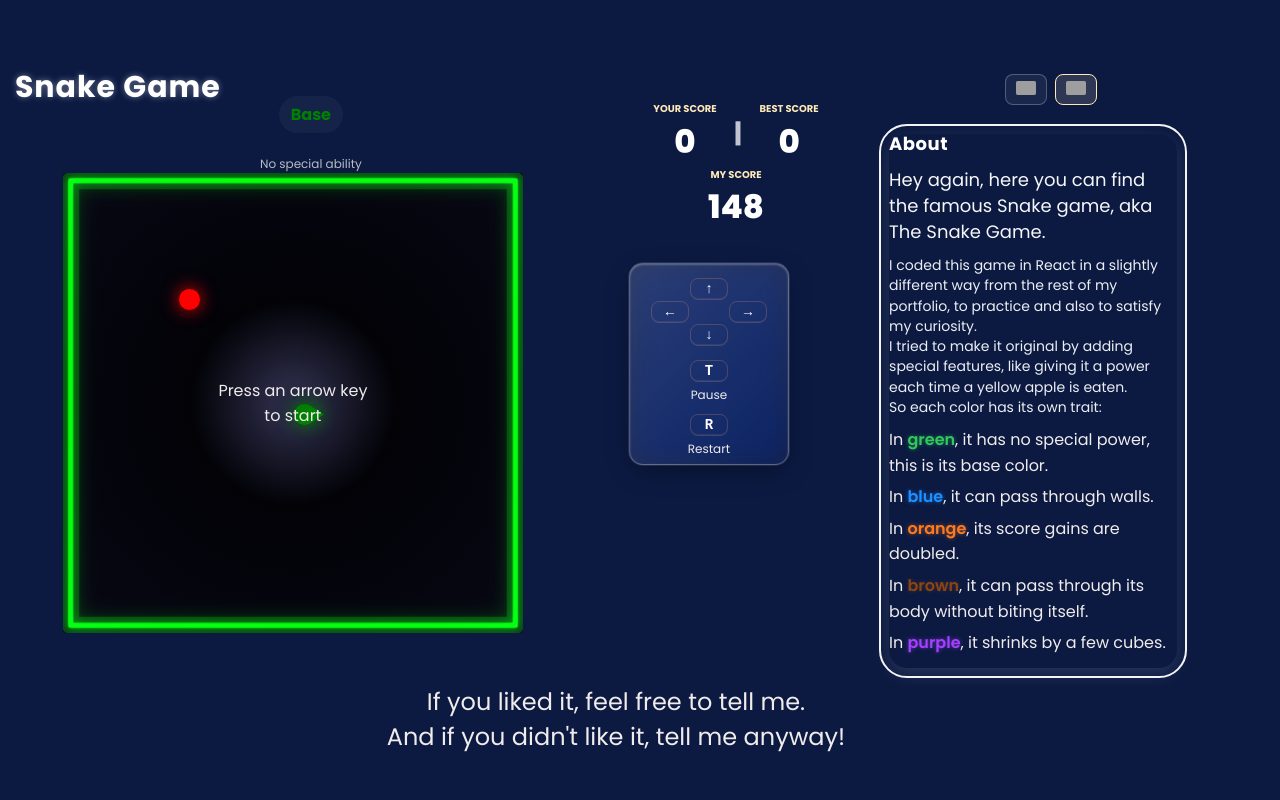
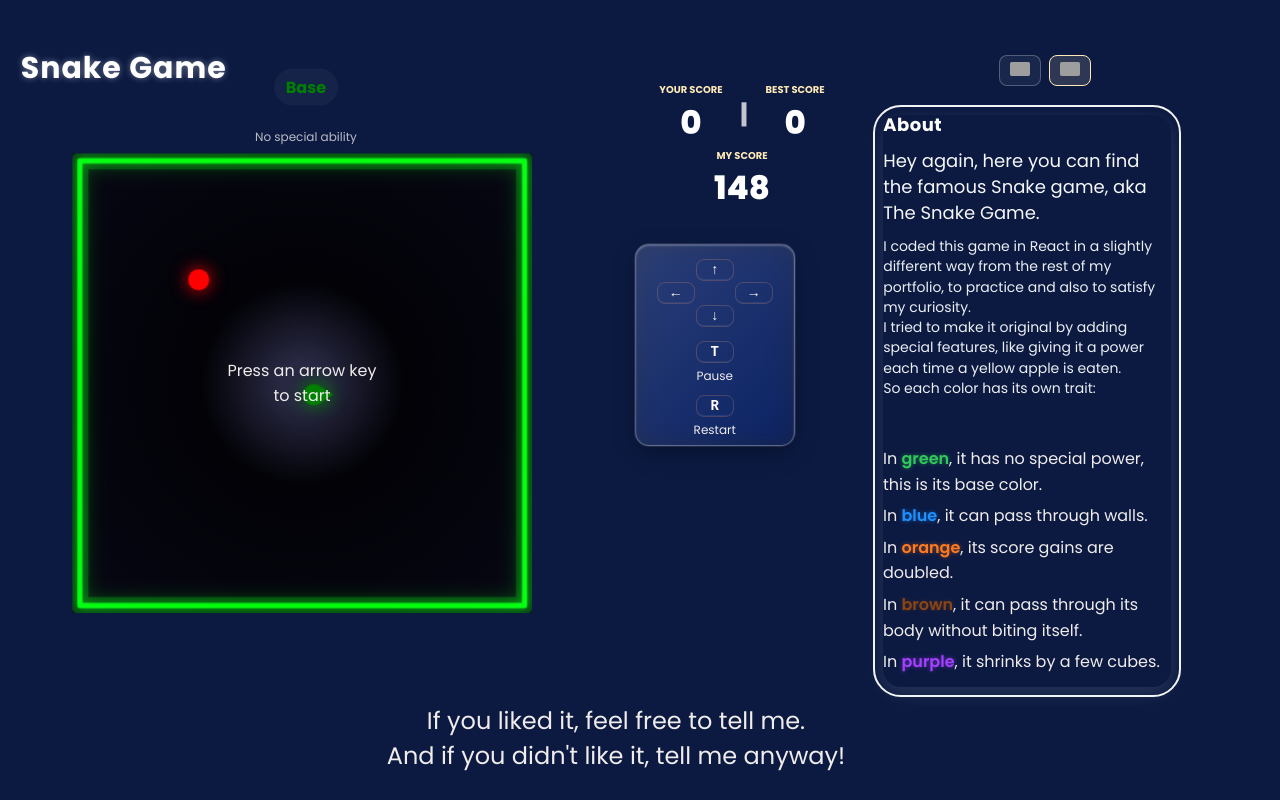
Before and after one commit to Walie-Matthieu/snake-game, a Next.js app: page / in a window 1280 px wide. Built offline with nearby package versions, Linux system fonts and the light colour scheme; grey boxes are pictures that could not be loaded.

Commit message:
Adjust canvas offsets and improve layout for power lines based on language selection

```diff
--- a/app/components/SnakeGame.tsx
+++ b/app/components/SnakeGame.tsx
@@ -981,8 +981,8 @@ export default function SnakeGame({
   const KEYS_GROUP_OFFSET_Y = 4;      // + bas / - haut
 
   // Déplace le Canvas
-  const CANVAS_OFFSET_X = isDesktop ? -40 : 0;
-  const CANVAS_OFFSET_Y = isDesktop ? 10 : 0;
+  const CANVAS_OFFSET_X = isDesktop ? '-8%' : '0px';
+  const CANVAS_OFFSET_Y = isDesktop ? '2%' : '0px';
 
   // Offset dédié pour le texte des capacités
   const ABILITY_TEXT_OFFSET_X = isDesktop ? -70 : 0;
@@ -993,7 +993,7 @@ export default function SnakeGame({
     minWidth: 0,
     boxSizing: 'border-box',
     overflow: 'hidden',
-      transform: `translate(${CANVAS_OFFSET_X}px, ${CANVAS_OFFSET_Y}px)`,
+      transform: `translate(${CANVAS_OFFSET_X}, ${CANVAS_OFFSET_Y})`,
     position: 'relative', // <- permet aux overlays position:absolute d'être centrés sur le canvas
   };
 
@@ -1230,8 +1230,8 @@ export default function SnakeGame({
           textAlign: 'center',
           rowGap: 'var(--ability-gap, 8px)', // ← lis depuis le CSS (fallback 8px)
           transform: `translate(
-            calc(${CANVAS_OFFSET_X}px + var(--ability-text-offset-x, ${ABILITY_TEXT_OFFSET_X}px)),
-            calc(${CANVAS_OFFSET_Y}px + var(--ability-text-offset-y, ${ABILITY_TEXT_OFFSET_Y}px))
+            calc(${CANVAS_OFFSET_X} + var(--ability-text-offset-x, ${ABILITY_TEXT_OFFSET_X}px)),
+            calc(${CANVAS_OFFSET_Y} + var(--ability-text-offset-y, ${ABILITY_TEXT_OFFSET_Y}px))
           )`,
         }}
       >
--- a/app/page.module.css
+++ b/app/page.module.css
@@ -363,6 +363,11 @@
   will-change: transform;
 }
 
+.powerLinesWrapperFr,
+.powerLinesWrapperEn {
+  margin-top: 0;
+}
+
 /* Base: applique les offsets via variables (fallback 0) */
 .gameLeft::before { transform: translate(var(--title-offset-x, 0), var(--title-offset-y, 0)); }
 
@@ -388,12 +393,20 @@
     transform: translate(-40px, -20px);
   }
 
+  .powerLinesWrapperFr {
+    margin-top: 0.25rem;
+  }
+
+  .powerLinesWrapperEn {
+    margin-top: 3rem;
+  }
+
   .asideRight {
     width: 18rem;
     flex: 0 0 18rem;
     order: 2;
     margin-top: 6rem;
-    margin-left: 8%;
+    margin-left: 7%;
   }
 }
 
@@ -412,6 +425,14 @@
 
   .gameLeft::before {
     transform: translate(-40px, -20px);
+  }
+
+  .powerLinesWrapperFr {
+    margin-top: 0.4rem;
+  }
+
+  .powerLinesWrapperEn {
+    margin-top: 3rem;
   }
 
   .asideRight {
--- a/app/page.tsx
+++ b/app/page.tsx
@@ -180,7 +180,7 @@ export default function Home() {
             <h3 className={styles.pouvoirTitle}></h3>
 
             {/* Wrapper avec classe pour contrôler toutes les lignes ensemble */}
-            <div className={styles.powerLinesWrapper}>
+            <div className={`${styles.powerLinesWrapper} ${language === 'fr' ? styles.powerLinesWrapperFr : styles.powerLinesWrapperEn}`}>
               <ul style={{ margin: '0 0 12px 0', padding: 0, textAlign: 'left', listStyle: 'none' }}>
                 {content.lines.map((l, i) => {
                   const active = !gameOver && i === abilityIndex && started;
```
